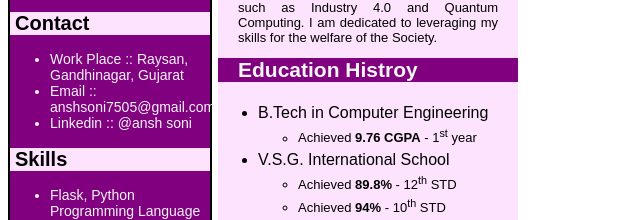
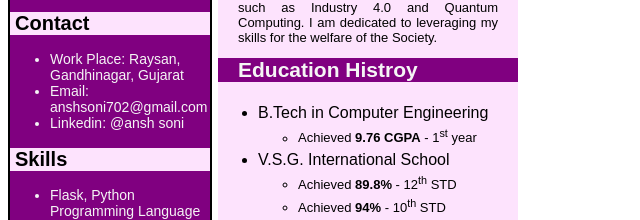
Before and after one commit to AnshMNSoni/Resume, a plain HTML site: page index.html in a window 1280 px wide. Shown: the part 140-360 px from the top of the page, 0-640 px from the left. Drawn offline with Linux system fonts and the light colour scheme; a web font is replaced by a local one.

Commit message:
html file

```diff
--- a/index.html
+++ b/index.html
@@ -30,9 +30,9 @@
 
             <p>
                 <ul>
-                    <li id="leftpara">Work Place :: Raysan, Gandhinagar, Gujarat</li>
-                    <li id="leftpara">Email :: anshsoni7505@gmail.com</li>
-                    <li id="leftpara">Linkedin :: @ansh soni</li>
+                    <li id="leftpara">Work Place: Raysan, Gandhinagar, Gujarat</li>
+                    <li id="leftpara">Email: anshsoni702@gmail.com</li>
+                    <li id="leftpara">Linkedin: @ansh soni</li>
                 </ul>
             </p>
 
```
